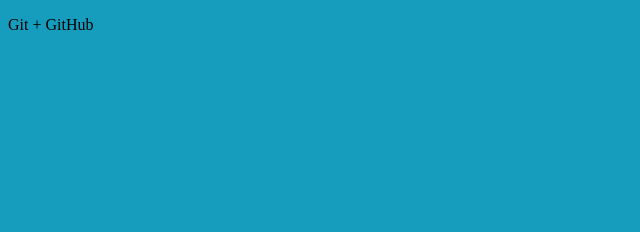
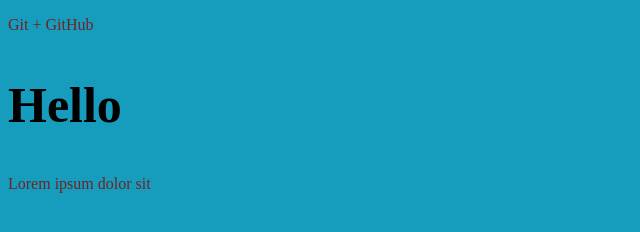
Before and after one commit to JanekRoos/gittest, a plain HTML site: page index.html in a window 1280 px wide. Shown: the whole page, without its empty margins (0-640 px from the left). Drawn offline with Linux system fonts and the light colour scheme.

Commit message:
second commit

```diff
--- a/css/main.css
+++ b/css/main.css
@@ -1,3 +1,9 @@
 body {
 	background: #169dbe;
 }
+p {
+	color: #702323;
+}
+h2 {
+	font-size: 50px;
+}
--- a/index.html
+++ b/index.html
@@ -20,6 +20,8 @@
   <!-- Навигация -->
   Git + GitHub
   </p>
+  <h2>Hello</h2>
+  <p>Lorem ipsum dolor sit</p>
   <footer>
   <!-- Подвал сайта-->
   </footer>
```
